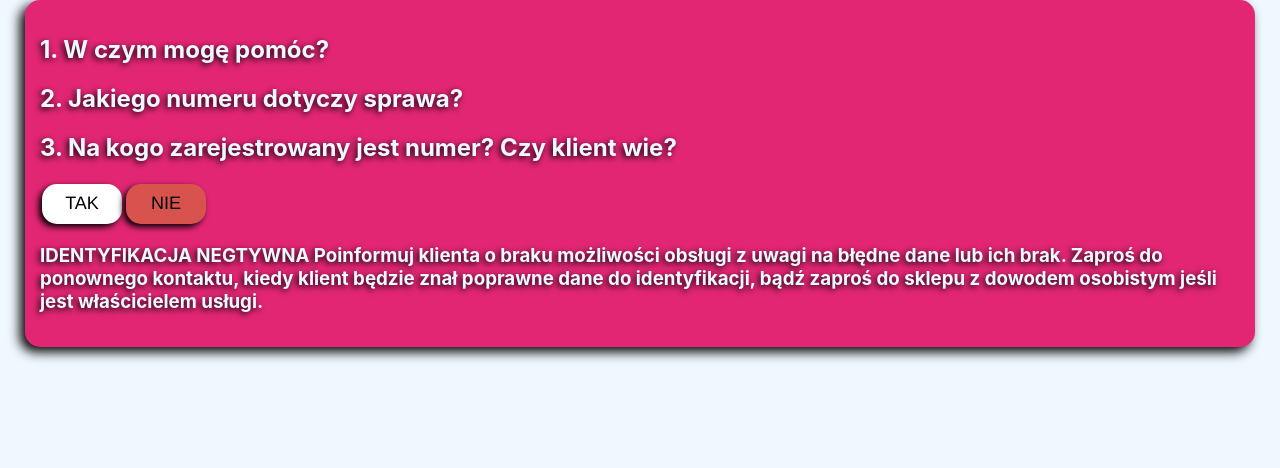
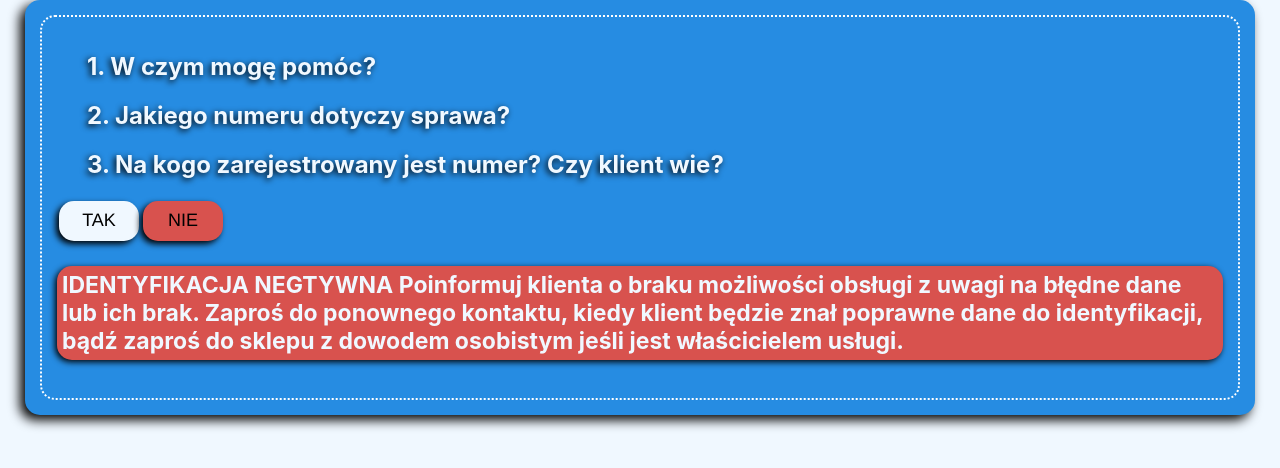
Before and after one commit to dawidkozakiewicz/Final_Solution, a React (Create React App) app: page / in a window 1280 px wide. Both pictures are taken after a click on the button "NIE". Shown: the top 468 px of the page. Built offline with nearby package versions, Linux system fonts and the light colour scheme.

Commit message:
css changes and next modules

```diff
--- a/public/index.html
+++ b/public/index.html
@@ -1,14 +1,12 @@
 <!DOCTYPE html>
 <html lang="en">
+
 <head>
   <meta charset="utf-8" />
   <link rel="icon" href="%PUBLIC_URL%/favicon.ico" />
   <meta name="viewport" content="width=device-width, initial-scale=1" />
   <meta name="theme-color" content="#000000" />
-    <meta
-      name="description"
-      content="Web site created using create-react-app"
-    />
+  <meta name="description" content="Web site created using create-react-app" />
   <link rel="apple-touch-icon" href="%PUBLIC_URL%/logo192.png" />
   <!--
       manifest.json provides metadata used when your web app is installed on a
@@ -26,18 +24,17 @@
     -->
   <title>React App</title>
 </head>
+
 <body>
   <noscript>You need to enable JavaScript to run this app.</noscript>
   <div id="root"></div>
-    <!--
-      This HTML file is a template.
-      If you open it directly in the browser, you will see an empty page.
+  <script>
+    document.addEventListener('click', () => { window.scrollTo(0, document.body.scrollHeight,); })
+    var x = document.querySelector("#root > div")
+    console.log(x)
 
-      You can add webfonts, meta tags, or analytics to this file.
-      The build step will place the bundled scripts into the <body> tag.
 
-      To begin the development, run `npm start` or `yarn start`.
-      To create a production bundle, use `npm run build` or `yarn build`.
-    -->
+  </script>
 </body>
+
 </html>
--- a/src/App.js
+++ b/src/App.js
@@ -1,9 +1,10 @@
 import Beginning from './Beginning'
+
 
 
 function App() {
   return (
-    <div >
+    <div className="Beginning" >
       <Beginning />
     </div>
   );
--- a/src/Beginning.js
+++ b/src/Beginning.js
@@ -2,6 +2,9 @@ import React from 'react'
 import AnswerTemplate from './Common/AnswerTemplate'
 import { Welcome, NegativeVerification } from './Common/Texts'
 import CustomerKnowsTheOwner from './CustomerKnowsTheOwner'
+
+
+
 
 const Beginning = () => {
     return (
--- a/src/Common/AnswerTemplate.js
+++ b/src/Common/AnswerTemplate.js
@@ -7,14 +7,14 @@ function reducer(state, action) {
                 ...state,
                 answer: true,
                 yesButtonColor: "#28E294",
-                noButtonColor: "white"
+                noButtonColor: "aliceblue"
             };
         case "no":
             return {
                 ...state,
                 answer: false,
                 noButtonColor: "#D8524E",
-                yesButtonColor: "white"
+                yesButtonColor: "aliceblue"
             };
         case "changecolor":
             return { ...state, backgroundColor: "transparent" };
@@ -31,7 +31,7 @@ export default function AnswerTemplate({
         answer: null,
         yesButtonColor: "aliceblue",
         noButtonColor: "aliceblue",
-        backgroundColor: "#676767"
+        backgroundColor: "#343A40"
     });
 
     function confirm(e) {
@@ -53,7 +53,7 @@ export default function AnswerTemplate({
     }, []);
     return (
         <div>
-            <div style={{ backgroundColor: state.backgroundColor }}>{firsttext}</div>
+            <div style={{ backgroundColor: state.backgroundColor, paddingLeft: "30px", borderRadius: "15px" }}>{firsttext}</div>
             <button onClick={confirm} style={{ background: state.yesButtonColor }}>
                 TAK
       </button>
--- a/src/Common/Texts.js
+++ b/src/Common/Texts.js
@@ -12,7 +12,7 @@ export const QuestionAboutOwner = (
 )
 
 export const NegativeVerification = (
-    <h3>IDENTYFIKACJA NEGTYWNA Poinformuj klienta o braku możliwości obsługi z uwagi na błędne dane lub ich brak. Zaproś do ponownego kontaktu, kiedy klient będzie znał poprawne dane do identyfikacji, bądź zaproś do sklepu z dowodem osobistym jeśli jest właścicielem usługi.</h3>
+    <h3 style={{ background: "#D8524E", padding: "5px", borderRadius: "15px", fontSize: "23px" }}>IDENTYFIKACJA NEGTYWNA Poinformuj klienta o braku możliwości obsługi z uwagi na błędne dane lub ich brak. Zaproś do ponownego kontaktu, kiedy klient będzie znał poprawne dane do identyfikacji, bądź zaproś do sklepu z dowodem osobistym jeśli jest właścicielem usługi.</h3>
 )
 
 export const ThirdPartyContact = (
@@ -28,5 +28,30 @@ export const Verification_1 = (
 )
 
 export const PositiveVerification = (
-    <h3>IDENTYFIKACJA KLIENTA POZYTYWNA. Możesz realizować wszystkie dyspozycje klienta, poza tymi, które wymagają pisma klienta.</h3>
+    <h3 style={{ border: "1px solid #69E294", padding: "15px", borderRadius: "15px", color: "#69E294", fontSize: "23px", textDecorationLine: "underline", background: "#146ac1", filter: "none" }}>IDENTYFIKACJA KLIENTA POZYTYWNA. Możesz realizować wszystkie dyspozycje klienta, poza tymi, które wymagają pisma klienta.</h3>
 )
+
+export const HardVerification_1 = (
+    <h3>PRZEPROWADŹ WERYFIKACJĘ TWARDĄ. CZY KLIENT PODAŁ PRAWIDŁOWE DANE? HASŁO ABONENCIE, PESEL?</h3>
+)
+
+export const HardVerification_2 = (
+    <><h3>W TAKIM RAZIE BĘDĄ TO WSZELKIE POZOSTAŁE FORMY PRAWNE (SPÓŁKI Z O.O., FUNDACJE, INSTYTUCJA PUBLICZNE ETC.)</h3>
+        <h3>PRZEPROWADŹ WERYFIKACJĘ TWARDĄ. CZY KLIENT PODAŁ PRAWIDŁOWE DANE? HASŁO ABONENCIE, KOD PUK?</h3>
+    </>
+)
+
+export const AddVer = (
+    <>
+        <h3>ROZMAWIASZ Z OSOBĄ TRZECIĄ</h3>
+        <h3>PRZEPROWADŹ IDENTYFIKACJĘ DODATKOWĄ</h3>
+        <h3>WYMAGANA JEDNA POPRAWNA ODPOWIEDŹ NA PYTANIA Z ZESTAWU</h3>
+        <h3>MOŻESZ ZADAĆ MAKSYMALNIE 3 PYTANIA:</h3>
+        <ul>
+            <li>dane dotyczące abonamentu, usługi, płatności</li>
+            <li>saldo konta</li><li>wysokość ostatniej faktury</li>
+            <li>numer karty sim</li>
+        </ul>
+        <h3>Czy klient odpowiedział poprawnie?</h3>
+    </>
+)
--- /dev/null
+++ b/src/ThirdPerson/AdditionalVerification.js
@@ -0,0 +1,15 @@
+import React from 'react'
+import AnswerTemplate from '../Common/AnswerTemplate'
+import { AddVer } from '../Common/Texts'
+
+
+
+const AdditionalVerification = () => {
+    return (
+        <div>
+            <AnswerTemplate firsttext={AddVer} YesComponent={null} NoComponent={null} />
+        </div>
+    )
+}
+
+export default AdditionalVerification
--- a/src/ThirdPerson/ThirdPersonCalls.js
+++ b/src/ThirdPerson/ThirdPersonCalls.js
@@ -1,11 +1,14 @@
 import React from 'react'
 import AnswerTemplate from '../Common/AnswerTemplate'
 import { ThirdPartyContact } from '../Common/Texts'
+import ThirdPersonHardVerification_1 from './ThirdPersonHardVerification_1'
+import ThirdPersonHardVerification_2 from './ThirdPersonHardVerification_2'
+
 
 const ThirdPersonCalls = () => {
     return (
         <div>
-            <AnswerTemplate firsttext={ThirdPartyContact} YesComponent={null} NoComponent={null} />
+            <AnswerTemplate firsttext={ThirdPartyContact} YesComponent={ThirdPersonHardVerification_1} NoComponent={ThirdPersonHardVerification_2} />
         </div>
     )
 }
--- /dev/null
+++ b/src/ThirdPerson/ThirdPersonHardVerification_1.js
@@ -0,0 +1,15 @@
+import React from 'react'
+import AnswerTemplate from '../Common/AnswerTemplate'
+import { HardVerification_1 } from '../Common/Texts'
+import AdditionalVerification from './AdditionalVerification'
+
+
+const ThirdPersonHardVerification_1 = () => {
+    return (
+        <div>
+            <AnswerTemplate firsttext={HardVerification_1} YesComponent={AdditionalVerification} NoComponent={null} />
+        </div>
+    )
+}
+
+export default ThirdPersonHardVerification_1
--- /dev/null
+++ b/src/ThirdPerson/ThirdPersonHardVerification_2.js
@@ -0,0 +1,14 @@
+import React from 'react'
+import AnswerTemplate from '../Common/AnswerTemplate'
+import { HardVerification_2 } from '../Common/Texts'
+import AdditionalVerificationn from './AdditionalVerification'
+
+const ThirdPersonHardVerification_1 = () => {
+    return (
+        <div>
+            <AnswerTemplate firsttext={HardVerification_2} YesComponent={AdditionalVerificationn} NoComponent={null} />
+        </div>
+    )
+}
+
+export default ThirdPersonHardVerification_1
--- a/src/index.css
+++ b/src/index.css
@@ -41,12 +41,12 @@ button:hover {
   max-width: 1200px;
   margin: 0 auto;
   padding: 15px;
-  background-color: #E22674;
+  background-color: #268ce2;
   filter: drop-shadow(-5px 5px 6px rgb(0, 0, 0));
   border-radius: 15px;
 }
 
-.App {
+.Beginning {
   border: 2px dotted white;
   padding: 15px;
   border-radius: 15px;
@@ -76,7 +76,7 @@ h1, h2, h3, p {
 }
 
 .resetColor {
-  color: #E22674;
+  color: #268ce2;
 }
 
 @media only screen and (max-width: 620px) {
--- a/src/index.js
+++ b/src/index.js
@@ -6,7 +6,7 @@ import reportWebVitals from './reportWebVitals';
 
 ReactDOM.render(
   <React.StrictMode>
-    <App />
+    <App className="App" />
   </React.StrictMode>,
   document.getElementById('root')
 );
```
Lines whose indentation alone changed are shown as unchanged.
